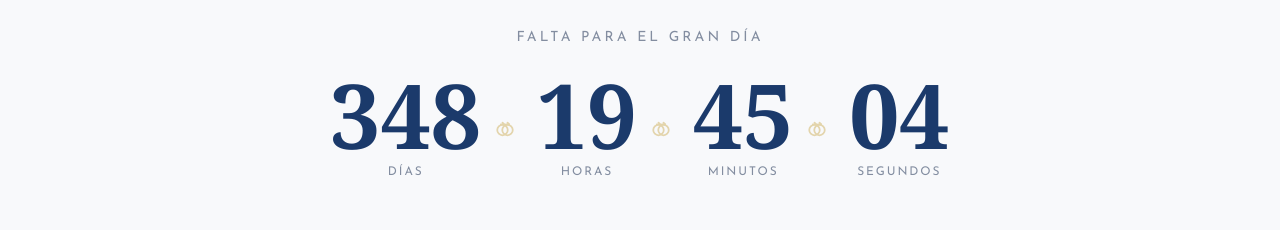
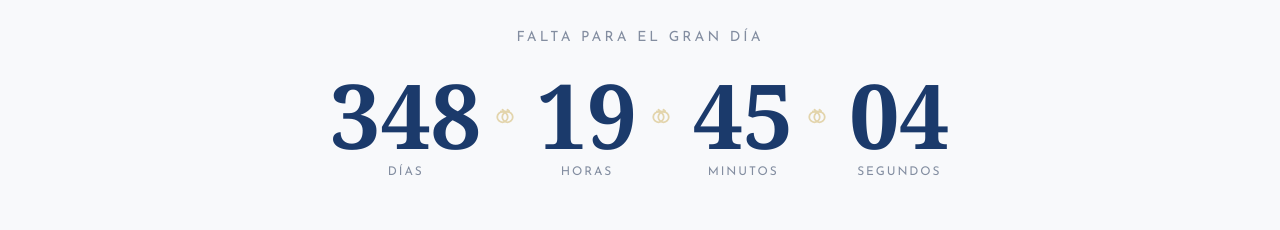
Before and after one commit to nartea-gn/template-wedding, a React (Vite) app: page / in a window 1280 px wide. Shown: the part 365-595 px from the top of the page. Built offline with nearby package versions, Linux system fonts and the light colour scheme; a web font is replaced by a local one.

Commit message:
fix(countdown): keep ring separators vertically centered

```diff
--- a/src/pages/Landing.css
+++ b/src/pages/Landing.css
@@ -267,27 +267,45 @@
 
 .landing-countdown-row {
     @apply flex flex-nowrap items-start justify-center gap-x-2;
+    --countdown-unit-min-width: 4.25rem;
 }
 
 .landing-countdown-item {
-    @apply flex items-center;
+    @apply grid grid-rows-[auto_auto] items-center;
+    grid-template-columns: minmax(var(--countdown-unit-min-width), auto) auto;
 }
 
 .landing-countdown-unit {
-    @apply flex flex-col items-center gap-1 min-w-[4.25rem] md:min-w-[5.5rem];
+    display: contents;
 }
 
 .landing-countdown-value {
     @apply font-serif font-bold text-(--color-wedding-primary) leading-none;
+    grid-column: 1;
+    grid-row: 1;
+    justify-self: center;
     font-size: clamp(3.1rem, 13vw, 5.6rem);
 }
 
 .landing-countdown-unit-label {
     @apply text-[0.68rem] md:text-xs uppercase tracking-[0.16em] opacity-50;
+    grid-column: 1;
+    grid-row: 2;
+    justify-self: center;
+    margin-top: 0.25rem;
 }
 
 .landing-countdown-sep {
-    @apply size-5 md:size-6 opacity-45 mx-1.5 md:mx-3 text-(--color-wedding-border) mt-1.5 shrink-0;
+    @apply size-5 md:size-6 opacity-45 mx-1.5 md:mx-3 text-(--color-wedding-border) shrink-0;
+    grid-column: 2;
+    grid-row: 1;
+    align-self: center;
+}
+
+@media (min-width: 768px) {
+    .landing-countdown-row {
+        --countdown-unit-min-width: 5.5rem;
+    }
 }
 
 @media (max-width: 480px) {
@@ -297,10 +315,7 @@
 
     .landing-countdown-row {
         @apply gap-x-1;
-    }
-
-    .landing-countdown-unit {
-        min-width: 3.15rem;
+        --countdown-unit-min-width: 3.15rem;
     }
 
     .landing-countdown-value {
@@ -312,13 +327,13 @@
     }
 
     .landing-countdown-sep {
-        @apply size-4 mx-0.5 mt-1;
+        @apply size-4 mx-0.5;
     }
 }
 
 @media (max-width: 380px) {
-    .landing-countdown-unit {
-        min-width: 2.85rem;
+    .landing-countdown-row {
+        --countdown-unit-min-width: 2.85rem;
     }
 
     .landing-countdown-value {
```
